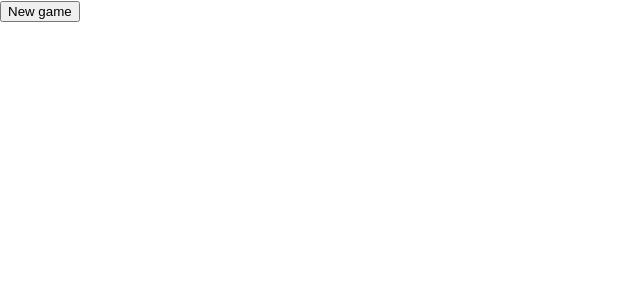
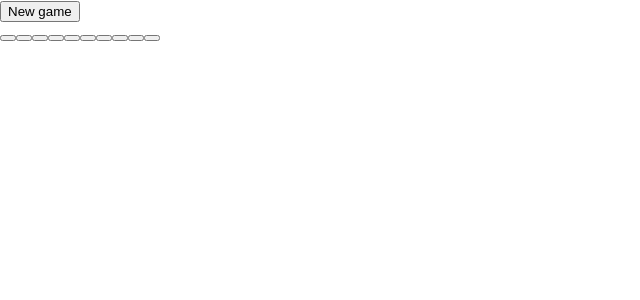
Before and after one commit to fojilunhussain/battleships-mobx, a React (Create React App) app: page / in a window 1280 px wide. Both pictures are taken after a click on the button "New game". Shown: the top 300 px of the page, without its empty margins (0-640 px from the left). Built offline with nearby package versions, Linux system fonts and the light colour scheme.

Commit message:
creates 10 buttons for player board

```diff
--- a/src/Components/Battleships.tsx
+++ b/src/Components/Battleships.tsx
@@ -3,8 +3,8 @@ import { inject, observer } from 'mobx-react';
 import { Stores } from "../Store/Store"
 
 interface IInjectedProps {
-    // playerBoard?: string[],
-    // computerBoard : string[],
+    playerBoard?: string[][],
+    // computerBoard : string[][],
     // hits : number,
     // misses : number,
     // gameStarted : boolean,
@@ -13,23 +13,28 @@ interface IInjectedProps {
 
 const BattleshipsRaw = (props: IInjectedProps) => {
 
-    const { generatePlayerBoard } = props;
+    const { playerBoard, generatePlayerBoard } = props;
 
     const generateBoards = () => {
+        console.log(playerBoard!.toString())
         generatePlayerBoard!()
+        console.log(playerBoard![0][0])
     }
 
     return(
         <>
             <button onClick = {() => {generateBoards()}}>
                 New game
-            </button>
+            </button><br />
+
+            {playerBoard!.map(row => (<button></button>))}
         </>
     );
 }
 
 export const Battleships = inject(
     ({ store }: { store: Stores }): IInjectedProps => ({
+        playerBoard: store.battleshipsGameStore.playerBoard,
         generatePlayerBoard: store.battleshipsGameStore.generatePlayerBoard
     })
   )(observer(BattleshipsRaw));
--- a/src/Store/Store.ts
+++ b/src/Store/Store.ts
@@ -10,9 +10,9 @@ export interface Stores {
 
 class BattleshipsGameStore {
     @observable
-    playerBoard : string[] = []
+    playerBoard: string[][] = []
     @observable
-    computerBoard : string[] = []
+    computerBoard: string[][]  = []
     // @observable
     // ships : ShipsGameStore = {
     //     Carrier: 1,
@@ -22,20 +22,22 @@ class BattleshipsGameStore {
     //     Destroyer: 1
     // }
     @observable
-    hits : number = 0
+    hits: number = 0
     @observable
-    misses : number = 0
+    misses: number = 0
     @observable
-    gameStarted : boolean = false
+    gameStarted: boolean = false
 
     @action
     generatePlayerBoard = () => {
-        for (let y = 0; y < 3; y++) {
-            for (let x = 0; x < 3; x++) {
-                this.playerBoard.push("wheee")
+        for (let y = 0; y < 10; y++) {
+            this.playerBoard.push([])
+            for (let x = 0; x < 10; x++) {
+                this.playerBoard[y].push("_")
             }
         }
-        console.log(this.playerBoard)
+        console.log((this.playerBoard).toString())
+        return(this.playerBoard)
     }
 }
 
```
